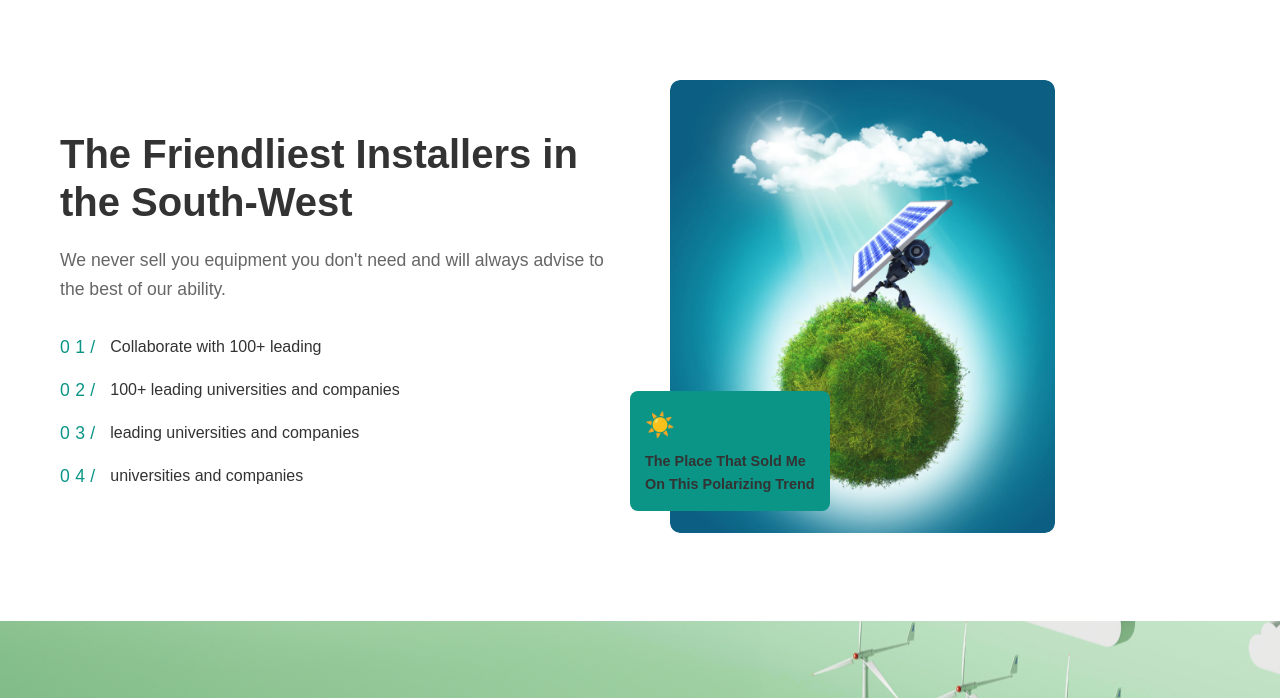
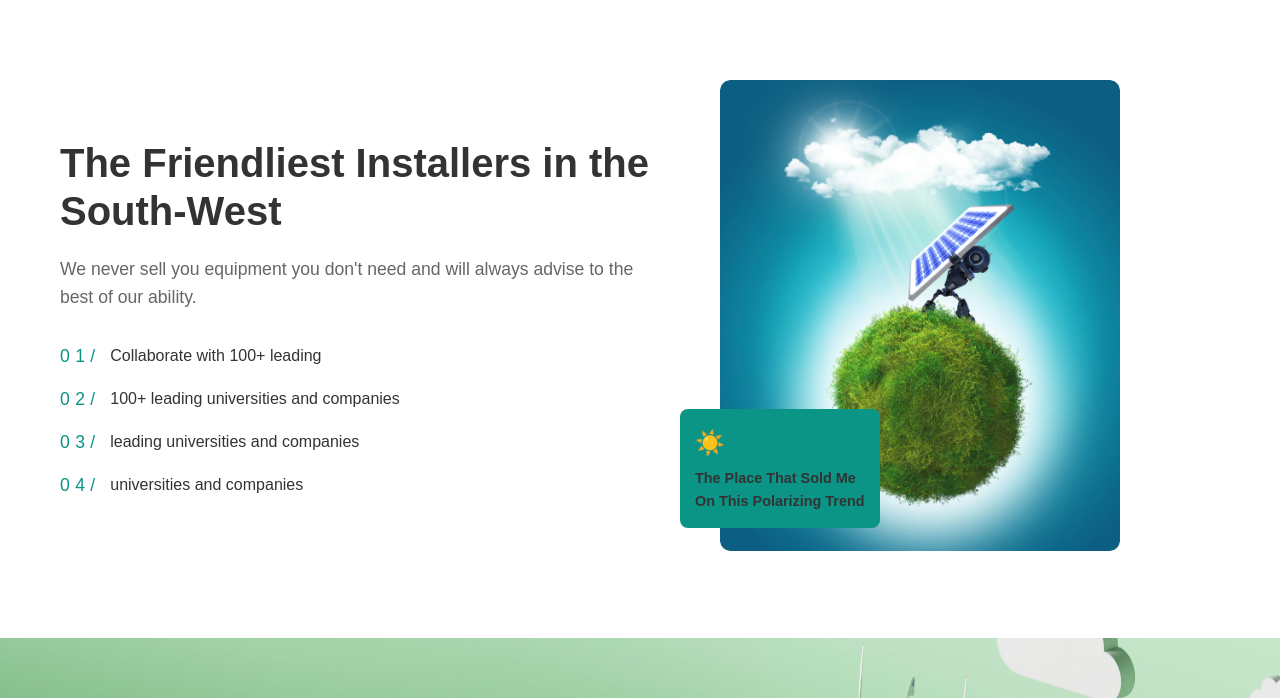
Before and after one commit to AbdulrahmanHabiba/Ecommerce-landingPage, a plain HTML site: page index.html in a window 1280 px wide. Shown: the part 880-1578 px from the top of the page. Drawn offline with Linux system fonts and the light colour scheme.

Commit message:
edit installers section

```diff
--- a/css/style.css
+++ b/css/style.css
@@ -49,10 +49,17 @@ body {
     display: flex;
     gap: 60px;
     align-items: center;
+    justify-content: space-between;
 }
-
+.installers .installers-image {
+    flex: 1;
+}
+.installers .installers-image img {
+    width: 80%;
+}
 .section-text {
-    flex: 1;
+    /* flex: 1; */
+    max-width: 600px  ;
 }
 
 .section-text h2 {
@@ -952,6 +959,7 @@ svg {
         flex-direction: column;
         gap: 40px;
         text-align: center;
+
     }
 
     .partnerships {
```
